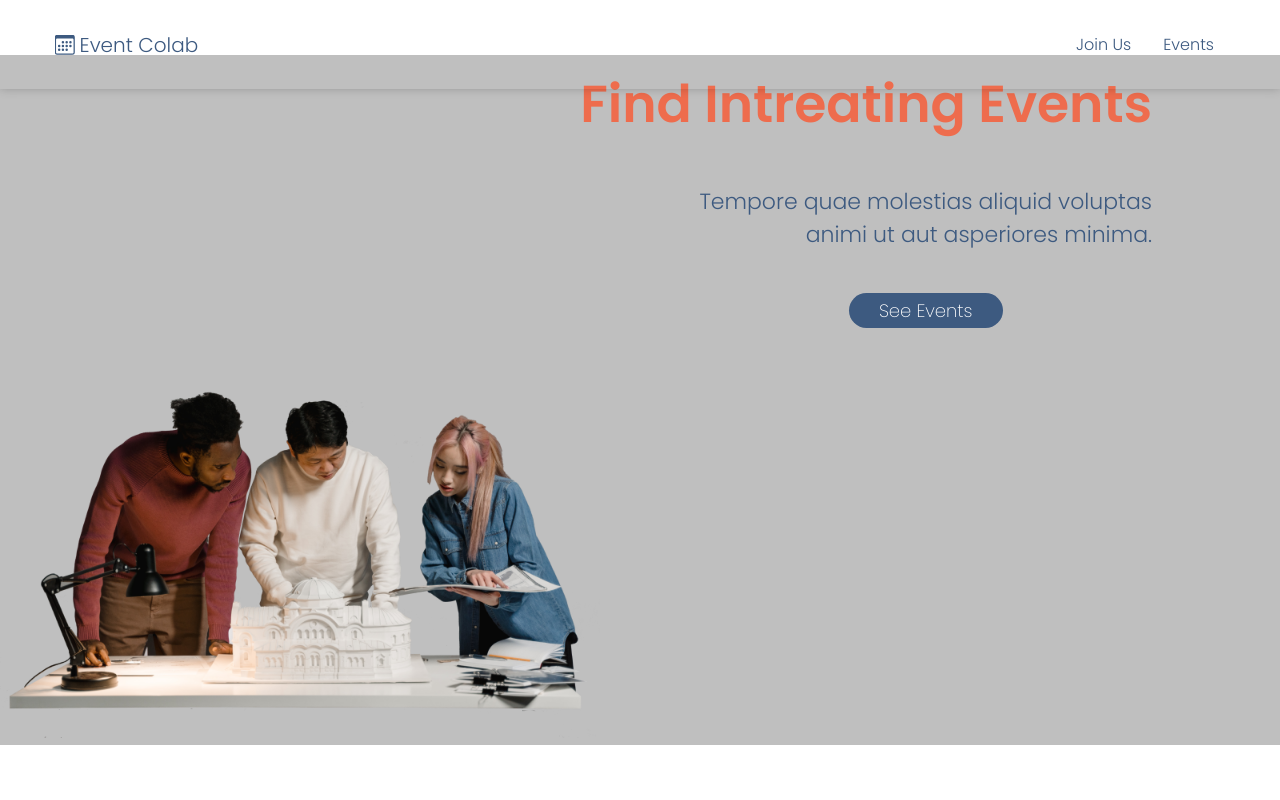
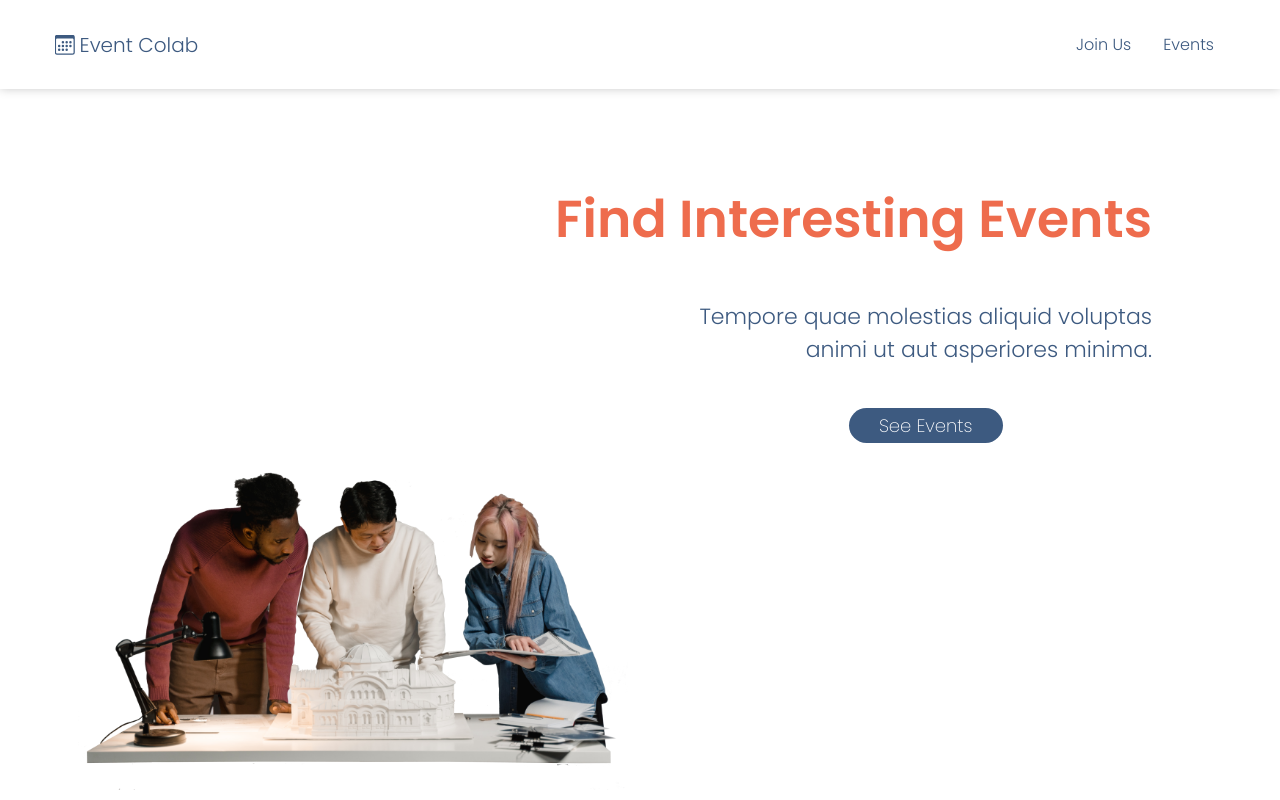
Before and after one commit to Emilysta/ZIwG, a React (Create React App) app in the folder frontend/: page / in a window 1280 px wide. Built offline with nearby package versions, Linux system fonts and the light colour scheme.

Commit message:
Home page without circule figures

```diff
--- a/frontend/src/Pages/HomePage.css
+++ b/frontend/src/Pages/HomePage.css
@@ -1,24 +1,25 @@
 .horizontalContainer {
-    width: 100%;
-    margin: 0;
-    background-color: #00000040;
+    width: 80%;
+    margin: auto;
 }
 
-.horizontalContainer:first {
-    margin-top: 100px;
-}
-
-.leftContainer {
+.leftContainer,
+.rightContainer {
     display: flex;
-    justify-content: right;
-    margin: auto 10% auto auto;
-    text-align: right;
+    position: relative;
     font-size: 22px;
     font-weight: 300;
 }
 
-.leftContainer .title {
-    font-size: 52px;
+.leftContainer {
+    justify-content: right;
+    text-align: right;
+    margin-top: 170px;
+}
+
+.rightContainer {
+    justify-content: left;
+    text-align: left;
 }
 
 .leftContainer .content {
@@ -30,11 +31,9 @@
     white-space: nowrap;
 }
 
-.leftContainer .content input {
+.leftContainer .content .centered {
     margin: auto;
     justify-self: center;
-    padding: 4px 30px;
-    font-size: 18px;
 }
 
 .leftContainer .title,
@@ -49,11 +48,18 @@
     justify-content: center;
 }
 
-.rightContainer {
-    position: relative;
+.leftContainer .title {
+    font-size: 52px;
+}
+
+.leftContainer input {
+    padding: 4px 30px;
+    font-size: 18px;
 }
 
 .rightContainer #peopleImage {
-    width: 600px;
-
+    position: absolute;
+    top: -30px;
+    left: -50px;
+    width: 550px;
 }
--- a/frontend/src/Pages/HomePage.tsx
+++ b/frontend/src/Pages/HomePage.tsx
@@ -4,26 +4,26 @@ import peopleImage from '../images/pexels-tima-miroshnichenko-6615107_edited.png
 
 function HomePage() {
     return (
+        <div className='wholePageLayout'>
             <div className='horizontalContainer'>
                 <section className="leftContainer">
                     <div>
-                    <h1 className='highlighted title'>Find Intreating Events</h1>
+                        <h1 className='highlighted title'>Find Interesting Events</h1>
                         <div className='content'>
                             <span>
                                 <p>Tempore quae molestias aliquid voluptas <br />animi ut aut asperiores minima.</p>
                             </span>
                             <span>
-                            <input type="button" value="See Events" />
+                                <input type="button" className='centered' value="See Events" />
                             </span>
                         </div>
                     </div>
                 </section>
 
                 <section className="rightContainer">
-                <div>
                     <img id="peopleImage" src={peopleImage} />
+                </section>
             </div>
-            </section>
         </div>
     )
 }
--- a/frontend/src/index.css
+++ b/frontend/src/index.css
@@ -68,3 +68,11 @@ a:hover {
   justify-content: center;
   align-content: center;
 }
+
+.wholePageLayout {
+  width: 100%;
+  max-width: 100%;
+  height: 100vh;
+  max-height: 100vh;
+  overflow: auto
+}
```
Lines whose indentation alone changed are shown as unchanged.
